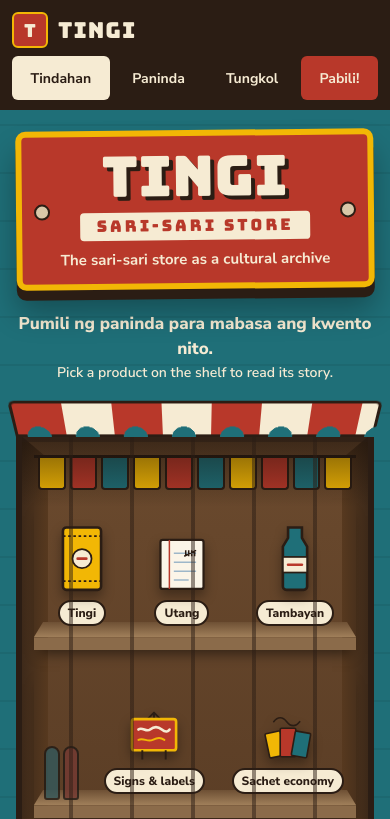
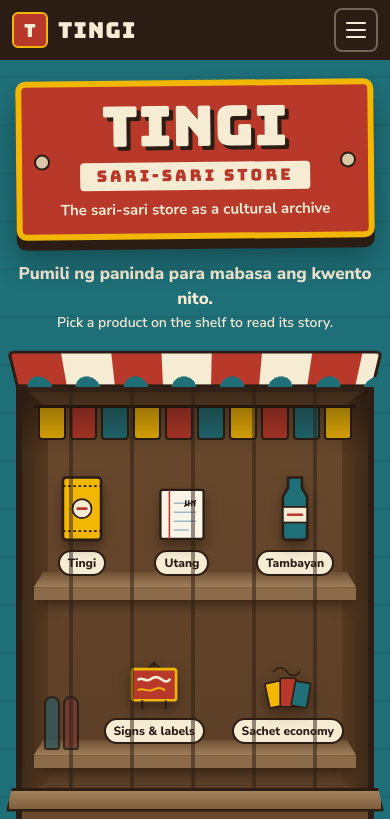
Before and after one commit to delosreyesmichaeljeffrey-stack/interface-project, a plain HTML site: page index.html in a window 390 px wide. Shown: the top 819 px of the page. Drawn offline with Linux system fonts and the light colour scheme.

Commit message:
Replace phone nav with a burger menu

```diff
--- a/assets/css/style.css
+++ b/assets/css/style.css
@@ -1201,12 +1201,13 @@ html.vt-prev::view-transition-new(story-page) { animation: wipe-new-prev 440ms c
 
 /* ---------- Phone polish (inner pages) ---------- */
 @media (max-width: 560px) {
-  /* nav: brand on top, links share the row evenly with full-size tap targets */
-  .site-nav { padding: 8px 12px 10px; gap: 4px 12px; }
-  .site-nav nav { width: 100%; }
-  .site-nav nav ul { justify-content: space-between; gap: 4px; }
-  .site-nav nav li { flex: 1 1 auto; }
-  .site-nav nav a { justify-content: center; width: 100%; padding: 0 8px; font-size: 14px; }
+  /* nav: brand + burger on one row; the links drop down as a panel */
+  .site-nav { padding: 8px 12px; position: relative; }
+  .site-nav .nav-toggle { display: inline-flex; }
+  .nav-js .site-nav nav { display: none; width: 100%; flex-basis: 100%; }
+  .nav-js .site-nav.is-open nav { display: block; }
+  .nav-js .site-nav nav ul { flex-direction: column; gap: 4px; padding: 6px 0 4px; }
+  .nav-js .site-nav nav a { justify-content: flex-start; width: 100%; padding: 0 14px; font-size: 16px; }
 
   /* tighter gutters so cards use the screen */
   .page { padding: 20px 12px 0; }
@@ -1226,3 +1227,27 @@ html.vt-prev::view-transition-new(story-page) { animation: wipe-new-prev 440ms c
   /* keep inputs at 16px so iOS Safari does not zoom in on focus */
   input, select, textarea { font-size: 16px; }
 }
+
+/* burger button: only shown on phones (see the 560px block above) */
+.nav-toggle {
+  display: none; align-items: center; justify-content: center;
+  width: 44px; height: 44px; padding: 0;
+  background: transparent; color: var(--papel);
+  border: 2px solid rgba(246, 235, 211, 0.35); border-radius: 8px;
+  cursor: pointer;
+}
+.nav-toggle:hover { background: rgba(246, 235, 211, 0.12); }
+.nav-toggle:focus-visible { outline: 3px solid var(--sachet); outline-offset: 2px; }
+.nav-toggle-bars, .nav-toggle-bars::before, .nav-toggle-bars::after {
+  display: block; width: 20px; height: 2.5px; border-radius: 2px;
+  background: currentColor;
+  transition: transform 200ms ease, opacity 200ms ease;
+}
+.nav-toggle-bars { position: relative; }
+.nav-toggle-bars::before, .nav-toggle-bars::after { content: ""; position: absolute; left: 0; }
+.nav-toggle-bars::before { top: -7px; }
+.nav-toggle-bars::after { top: 7px; }
+.is-open .nav-toggle-bars { background: transparent; }
+.is-open .nav-toggle-bars::before { transform: translateY(7px) rotate(45deg); }
+.is-open .nav-toggle-bars::after { transform: translateY(-7px) rotate(-45deg); }
+@media (prefers-reduced-motion: reduce) { .nav-toggle-bars, .nav-toggle-bars::before, .nav-toggle-bars::after { transition: none; } }
--- a/assets/js/site.js
+++ b/assets/js/site.js
@@ -71,4 +71,35 @@
     const link = document.querySelector('.kwento-nav a[data-step="' + step + '"]');
     if (link) link.click();
   });
+  // Phones: the nav folds into a burger button. The button is added here so
+  // all pages share it; without JS the normal nav stays visible.
+  const setupMenu = () => {
+    const header = document.querySelector('.site-nav');
+    const nav = header && header.querySelector('nav');
+    if (!nav || header.querySelector('.nav-toggle')) return;
+    root.classList.add('nav-js');
+    nav.id = nav.id || 'site-menu';
+    const button = document.createElement('button');
+    button.type = 'button';
+    button.className = 'nav-toggle';
+    button.setAttribute('aria-controls', nav.id);
+    button.setAttribute('aria-expanded', 'false');
+    button.setAttribute('aria-label', 'Menu');
+    button.innerHTML = '<span class="nav-toggle-bars" aria-hidden="true"></span>';
+    header.insertBefore(button, nav);
+    const setOpen = (open) => {
+      header.classList.toggle('is-open', open);
+      button.setAttribute('aria-expanded', String(open));
+    };
+    button.addEventListener('click', () => setOpen(!header.classList.contains('is-open')));
+    nav.addEventListener('click', (event) => { if (event.target.closest('a')) setOpen(false); });
+    document.addEventListener('click', (event) => { if (!header.contains(event.target)) setOpen(false); });
+    document.addEventListener('keydown', (event) => {
+      if (event.key === 'Escape' && header.classList.contains('is-open')) { setOpen(false); button.focus(); }
+    });
+    // a page restored from the back button should not come back with the menu open
+    window.addEventListener('pageshow', () => setOpen(false));
+  };
+  if (document.readyState === 'loading') document.addEventListener('DOMContentLoaded', setupMenu);
+  else setupMenu();
 })();
```
